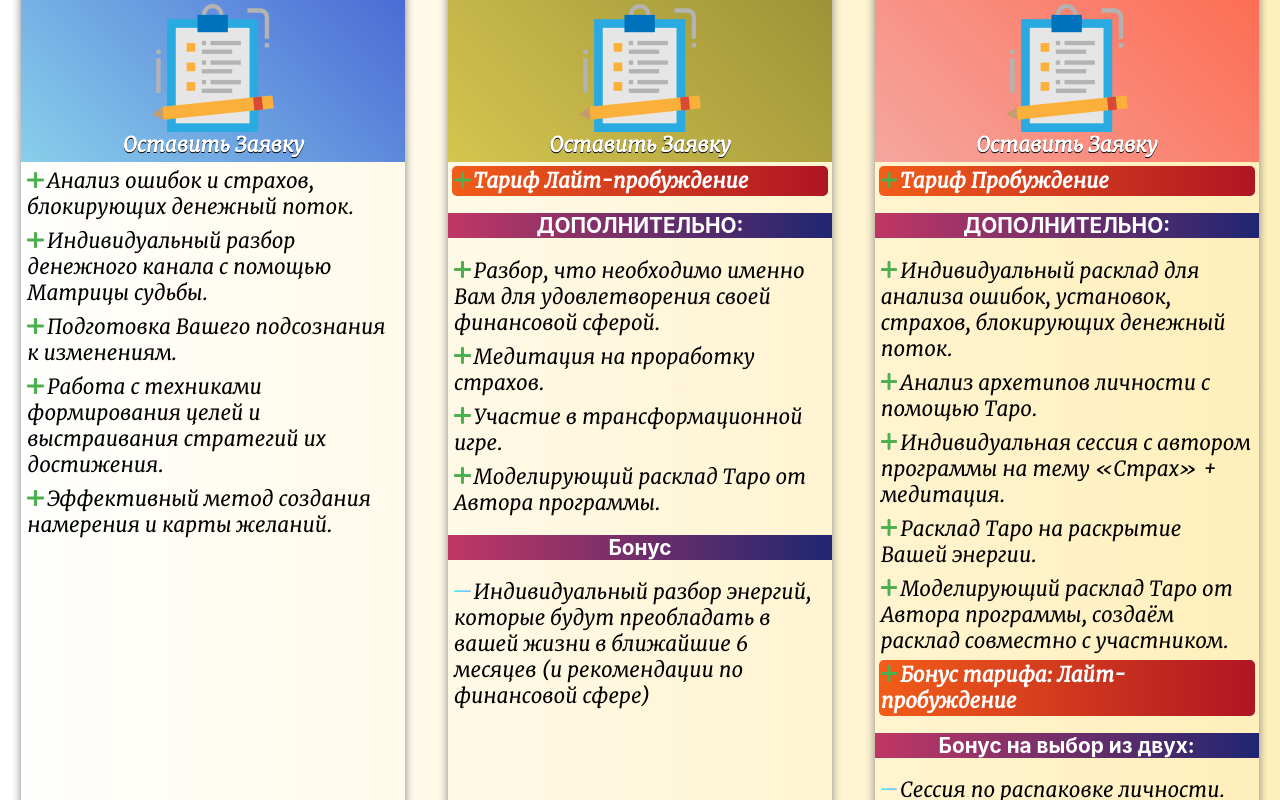
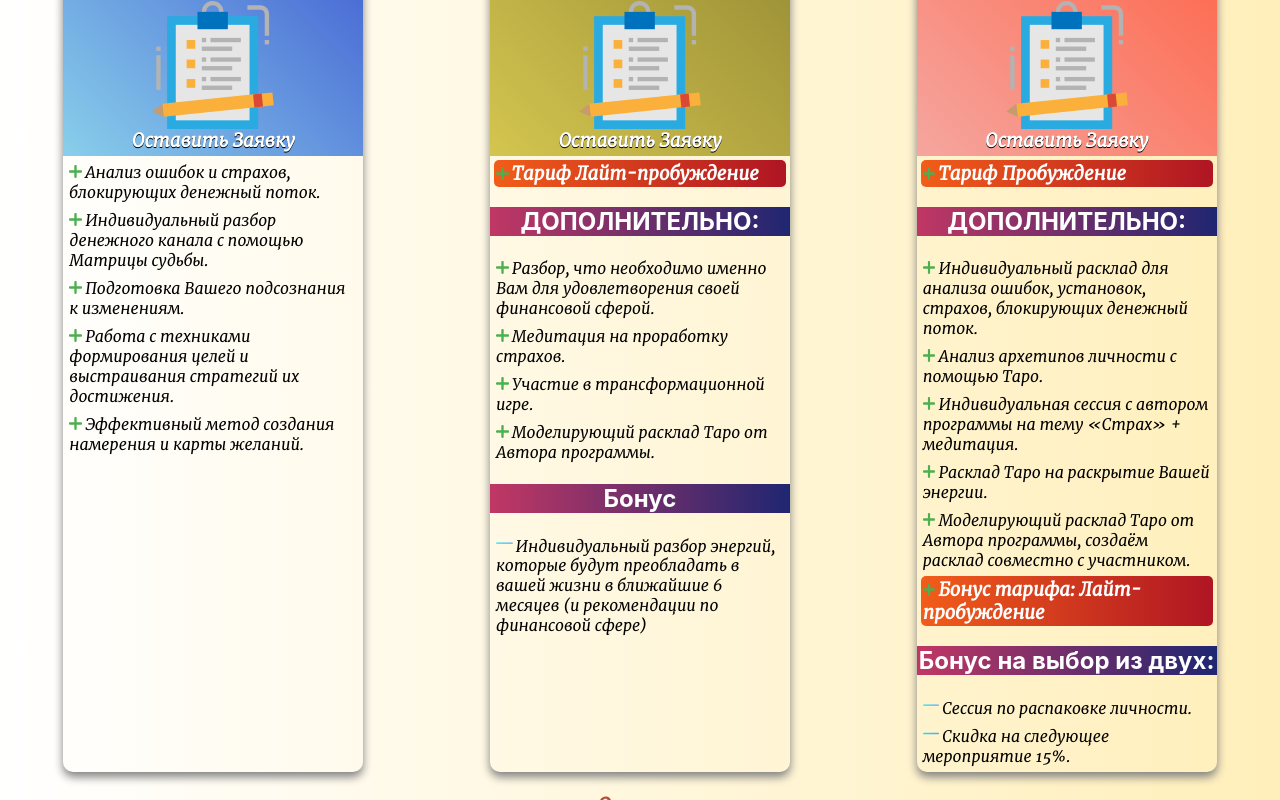
Before and after one commit to shinkar94/Tarot, a React (Create React App) app: page / in a window 1280 px wide. Shown: the part 1900-2700 px from the top of the page. Built offline with nearby package versions, Linux system fonts and the light colour scheme.

Commit message:
style: update style in tariff

```diff
--- a/src/features/Tariff/Mapped/MappedBonus.tsx
+++ b/src/features/Tariff/Mapped/MappedBonus.tsx
@@ -21,14 +21,14 @@ export const MappedBonus:FC<MappedBonusType> = ({bonus}) => {
 
 const StBonusCard = styled.div`
   & > h2{
-    font-size: var(--index);
+    font-size: var(--index * 1.2);
     text-align: center;
     background: linear-gradient(90deg, #C13764, #1F2671);
     color: white;
   }
   & > p,h3{
     margin: 4px;
-    font-size: var(--index);
+    font-size: var(--index * 1.2);
     cursor: pointer;
   }
   & > p{
--- a/src/features/Tariff/Mapped/MappedDescription.tsx
+++ b/src/features/Tariff/Mapped/MappedDescription.tsx
@@ -33,7 +33,7 @@ const DescriptionCard = styled.div`
   }
   & > p,h3{
     margin: 4px;
-    font-size: var(--index);
+    font-size: var(--index * 1.2);
     cursor: pointer;
   }
   & > p{
@@ -47,7 +47,7 @@ const DescriptionCard = styled.div`
   }
 
   & img{
-    width: 1.3vw;
+    width: 1vw;
     margin-right: 3px;
   }
 `
--- a/src/features/Tariff/Mapped/MappedExtra.tsx
+++ b/src/features/Tariff/Mapped/MappedExtra.tsx
@@ -24,7 +24,7 @@ export const MappedExtra:FC<MappedExtraType> = ({extraData}) => {
 
 const ExtraCard = styled.div`
   & > h2{
-    font-size: var(--index);
+    font-size: var(--index * 1.2);
     text-align: center;
     background: linear-gradient(90deg, #C13764, #1F2671);
     color: white;
@@ -38,7 +38,7 @@ const ExtraCard = styled.div`
   }
   & > p,h3{
     margin: 4px;
-    font-size: var(--index);
+    font-size: var(--index * 1.2);
     cursor: pointer;
   }
   & > p{
@@ -51,7 +51,7 @@ const ExtraCard = styled.div`
     border-radius: 5px;
   }
   & img{
-    width: 1.3vw;
+    width: 1vw;
     margin-right: 3px;
   }
 `
--- a/src/features/Tariff/MappedTariff.tsx
+++ b/src/features/Tariff/MappedTariff.tsx
@@ -5,15 +5,17 @@ import {MappedExtra} from "./Mapped/MappedExtra";
 import {MappedBonus} from "./Mapped/MappedBonus";
 import {MappedDescription} from "./Mapped/MappedDescription";
 import styled, {css} from "styled-components";
+import {useWindowSize} from "../../assets/helper/useWindowSize";
 
 export const MappedTariff = () => {
     const {tariffData} = Tariff
+    const size = useWindowSize()
     return (
         <>
         {
             tariffData.map(tariff => {
                 return(
-                    <StTariffCard key={tariff.id} $color={tariff.id}>
+                    <StTariffCard key={tariff.id} $color={tariff.id} $size={size}>
                         <div className="cardHead">
                             <h3>{tariff.name}</h3>
                             <p>{tariff.price}</p>
@@ -32,11 +34,14 @@ export const MappedTariff = () => {
     );
 };
 
-const StTariffCard = styled.div<{$color:number}>`
+const StTariffCard = styled.div<{$color:number, $size:number}>`
   min-width: 300px;
-  max-width: 30vw;
+  max-width: 20vw;
   box-shadow: 0 5px 10px gray;
   border-radius: 10px;
+  ${(props) => props.$size < 1000 && css`
+    margin-top: 10px;
+  `}
 
   .cardHead {
     display: flex;
@@ -49,7 +54,7 @@ const StTariffCard = styled.div<{$color:number}>`
 
     & > h3 {
       margin: 0;
-      font-size: calc(var(--index));
+      font-size: var(--index * 1.2);
       font-family: merriweather-italic, sans-serif;
     }
 
```
